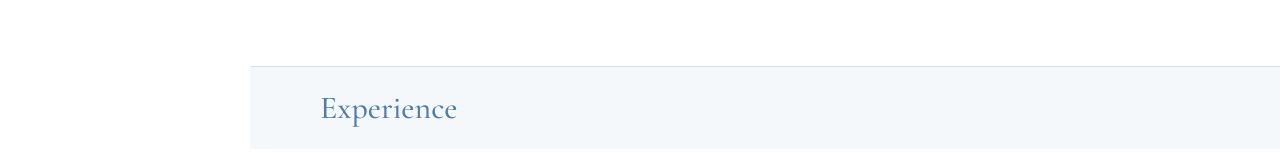
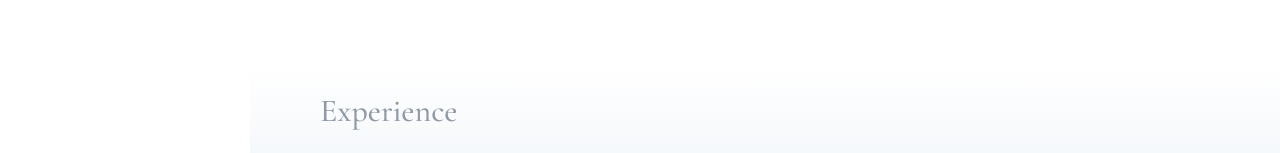
Before and after one commit to alisaayz/alisaayz.github.io, a Vue app: page / in a window 1280 px wide. Shown: the part 1044-1197 px from the top of the page. Built offline with nearby package versions, Linux system fonts and the light colour scheme.

Commit message:
Make boundary scrolling page-wide and soften title previews

```diff
--- a/src/App.vue
+++ b/src/App.vue
@@ -49,7 +49,7 @@ function atPageBottom() {
 }
 function atPageTop() { return window.scrollY <= 4 }
 function ignoreGesture(target) {
-  return target instanceof Element && !!target.closest('.sidebar, .appearance-control, input, textarea, select')
+  return target instanceof Element && !!target.closest('.appearance-control, input, textarea, select')
 }
 function capturePagePane(source) {
   const pane = document.createElement('div')
@@ -174,7 +174,7 @@ onMounted(() => {
   systemTheme.addEventListener('change', syncTheme)
   window.addEventListener('popstate', syncPage)
   window.addEventListener('hashchange', syncPage)
-  window.addEventListener('wheel', handleWheel, { passive: true })
+  window.addEventListener('wheel', handleWheel, { passive: true, capture: true })
   window.addEventListener('touchstart', handleTouchStart, { passive: true })
   window.addEventListener('touchend', handleTouchEnd, { passive: true })
   window.addEventListener('touchcancel', cancelTouch, { passive: true })
@@ -183,7 +183,7 @@ onUnmounted(() => {
   systemTheme.removeEventListener('change', syncTheme)
   window.removeEventListener('popstate', syncPage)
   window.removeEventListener('hashchange', syncPage)
-  window.removeEventListener('wheel', handleWheel)
+  window.removeEventListener('wheel', handleWheel, true)
   window.removeEventListener('touchstart', handleTouchStart)
   window.removeEventListener('touchend', handleTouchEnd)
   window.removeEventListener('touchcancel', cancelTouch)
--- a/src/style.css
+++ b/src/style.css
@@ -81,7 +81,7 @@ h4,.education-heading h4,.resume-skill-group h4{font-size:20px;font-weight:600;l
 
 main.page-sliding{visibility:hidden;pointer-events:none}
 .scroll-slide-overlay{position:fixed;top:0;height:100dvh;overflow:hidden;z-index:20;background:var(--paper);pointer-events:auto}.scroll-slide-pane{position:absolute;inset:0;overflow:hidden;background:var(--paper);will-change:transform}
-.section-title-preview{max-width:1080px;margin:0 auto;background:var(--soft);padding:20px 70px;border-top:1px solid var(--line)}.section-title-preview button{display:block;padding:0;border:0;background:none;color:var(--blue);font-family:'Cormorant Garamond',Georgia,serif;font-size:32px;line-height:1.3;text-align:left;font-weight:500}.section-title-preview button:hover{color:var(--ink)}.previous-section-preview{border-top:0;border-bottom:1px solid var(--line)}
+.section-title-preview{max-width:1080px;margin:0 auto;background:linear-gradient(180deg,var(--paper),var(--soft));padding:24px 70px;border:0}.section-title-preview button{display:block;padding:0;border:0;background:none;color:var(--muted);opacity:.65;font-family:'Cormorant Garamond',Georgia,serif;font-size:32px;line-height:1.3;text-align:left;font-weight:500}.section-title-preview button:hover{color:var(--ink);opacity:1}.previous-section-preview{border:0;background:linear-gradient(0deg,var(--paper),var(--soft))}
 @media(max-width:1150px){.section-title-preview{padding:18px 45px}}
 @media(max-width:800px){.section-title-preview{padding:18px 26px}.section-title-preview button{font-size:30px}}
 @media(prefers-reduced-motion:reduce){main{transition:none}}
```
